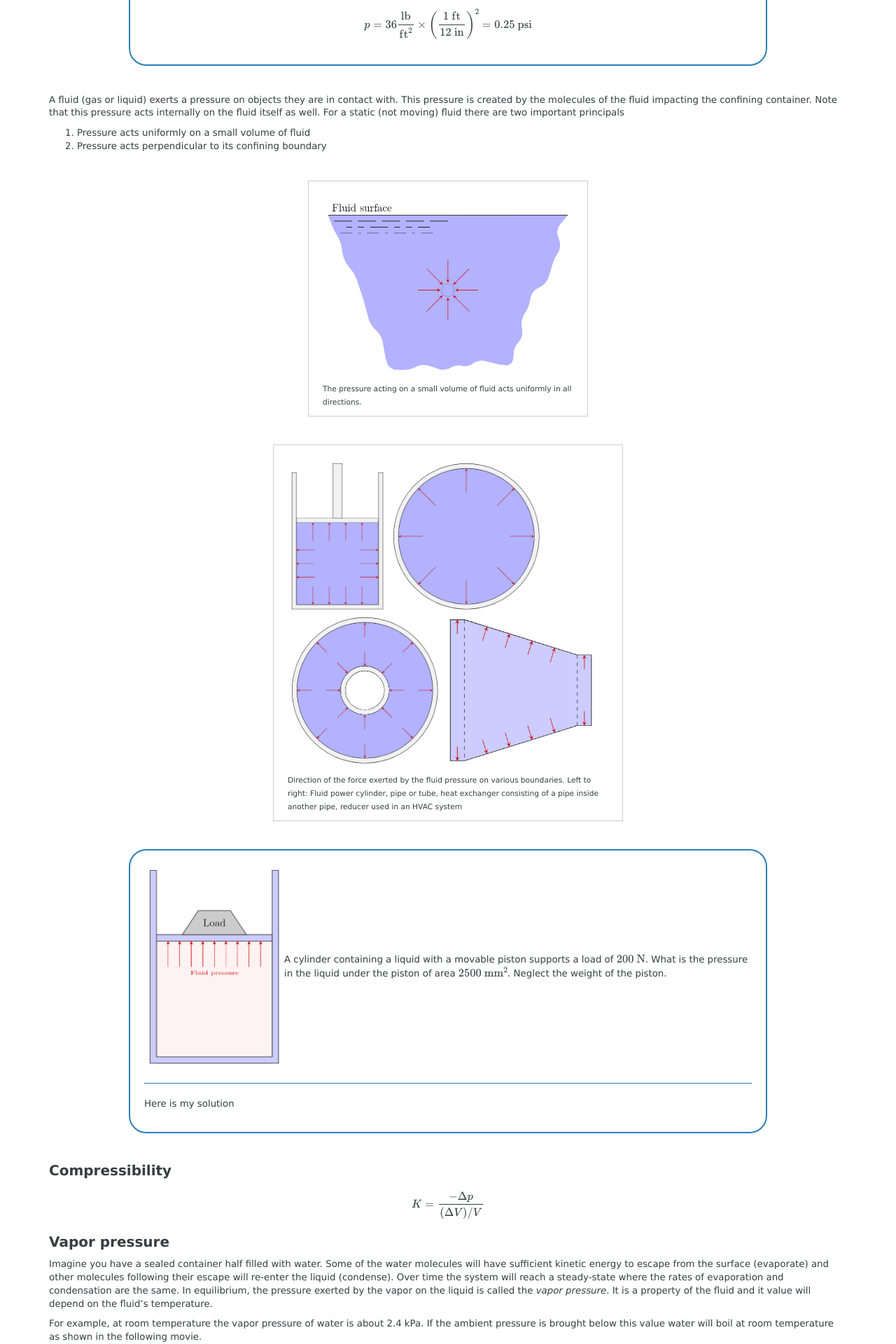
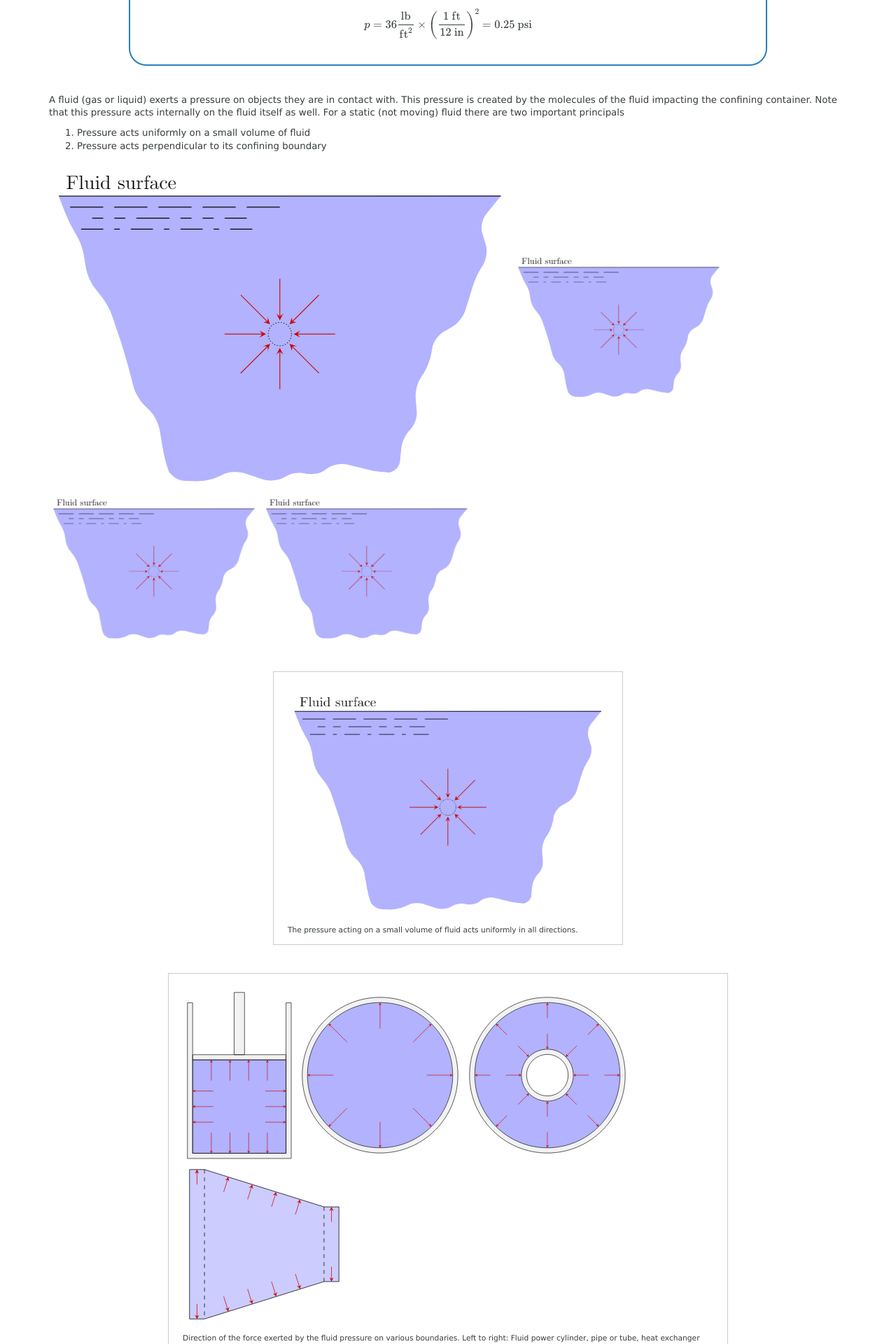
Before and after one commit to kdusling/kdusling.github.io, a Jekyll site: the page built from teaching/Applied-Fluids/Notes/FluidProperties.md, in a window 1280 px wide. Shown: the part 4334-6254 px from the top of the page at 70% size. Built offline with Jekyll 4.4.1, drawn with Linux system fonts in a browser that asks for light colours; formulas are drawn with MathJax 3.

Commit message:
pressure

```diff
--- a/teaching/Applied-Fluids/Notes/FluidProperties.md
+++ b/teaching/Applied-Fluids/Notes/FluidProperties.md
@@ -290,18 +290,23 @@ A fluid (gas or liquid) exerts a pressure on objects they are in contact with.
 1.  Pressure acts uniformly on a small volume of fluid
 2.  Pressure acts perpendicular to its confining boundary
 
-<div class="photo" style="width: 400px;">
-  <img src="img/Pressure_at_point.png">
+<img src="img/Pressure_at_point.png">
+<img src="img/Pressure_at_point.png" style="width:300px">
+<img src="img/Pressure_at_point.png" style="width:300px">
+<img src="img/Pressure_at_point.png" style="width:300px; image-rendering: -webkit-optimize-contrast;">
+
+<div class="photo" style="width: 500px;">
+  <img src="img/Pressure_at_point.png" style="width:auto; height:auto;">
   <p>
   The pressure acting on a small volume of fluid acts uniformly in all directions.
   </p>
 </div>
 
-<div class="photo" style="width: 500px;">
-  <img src="img/pressure_dist_piston.png" style="height: 220px; width:auto;">
-  <img src="img/pressure_dist_pipe.png" style="height: 220px; width:auto;">
-  <img src="img/pressure_dist_heat_exchanger.png" style="height: 220px; width:auto;">
-  <img src="img/pressure_dist_reducer.png" style="height: 220px; width:auto;">
+<div class="photo" style="width: 800px;">
+  <img src="img/pressure_dist_piston.png"  style="width:auto; height:auto;">
+  <img src="img/pressure_dist_pipe.png"  style="width:auto; height:auto;">
+  <img src="img/pressure_dist_heat_exchanger.png"  style="width:auto; height:auto;">
+  <img src="img/pressure_dist_reducer.png"  style="width:auto; height:auto;">
   <p>
   Direction of the force exerted by the fluid pressure on various boundaries.  Left to right: Fluid power cylinder, pipe or tube, heat exchanger consisting of a pipe inside another pipe, reducer used in an HVAC system
   </p>
@@ -311,7 +316,7 @@ A fluid (gas or liquid) exerts a pressure on objects they are in contact with.
 
 <table style="border:0;">
 <tr><td>
-<img src="img/pressure_piston.png" style="width: 200px; image-rendering: -webkit-optimize-contrast; ">
+<img src="img/pressure_piston.png" style="width: 200px; height: auto; image-rendering: -webkit-optimize-contrast; ">
 </td><td>
 A cylinder containing a liquid with a movable piston supports a load of $200~\N$.  What is the pressure in the liquid under the piston of area $2500~\mm^2$.  Neglect the weight of the piston.
 </td></tr></table>
```
Also changed, not shown: teaching/Applied-Fluids/Notes/img/pressure_dist_heat_exchanger.png, teaching/Applied-Fluids/Notes/img/pressure_dist_pipe.png, teaching/Applied-Fluids/Notes/img/pressure_dist_piston.png, teaching/Applied-Fluids/Notes/img/pressure_dist_reducer.png, teaching/Applied-Fluids/Notes/img/pressure_piston.png.
